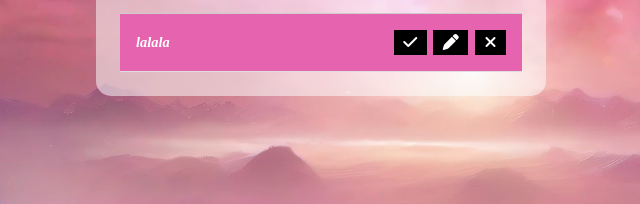
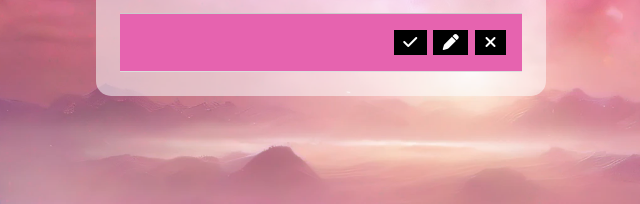
Before and after one commit to devtrinitty/todolist, a plain HTML site: page index.html in a window 1280 px wide. Shown: the part 285-489 px from the top of the page, 319-959 px from the left. Drawn offline with Linux system fonts and the light colour scheme.

Commit message:
Update index.html

```diff
--- a/index.html
+++ b/index.html
@@ -59,7 +59,7 @@
     </div>
     <div id="todo-list">
         <div class="todo done">
-            <h3>lalala</h3>
+            <h3></h3>
             <button class="finish-todo">
                 <i class="fa-solid fa-check"></i>
             </button>
```
